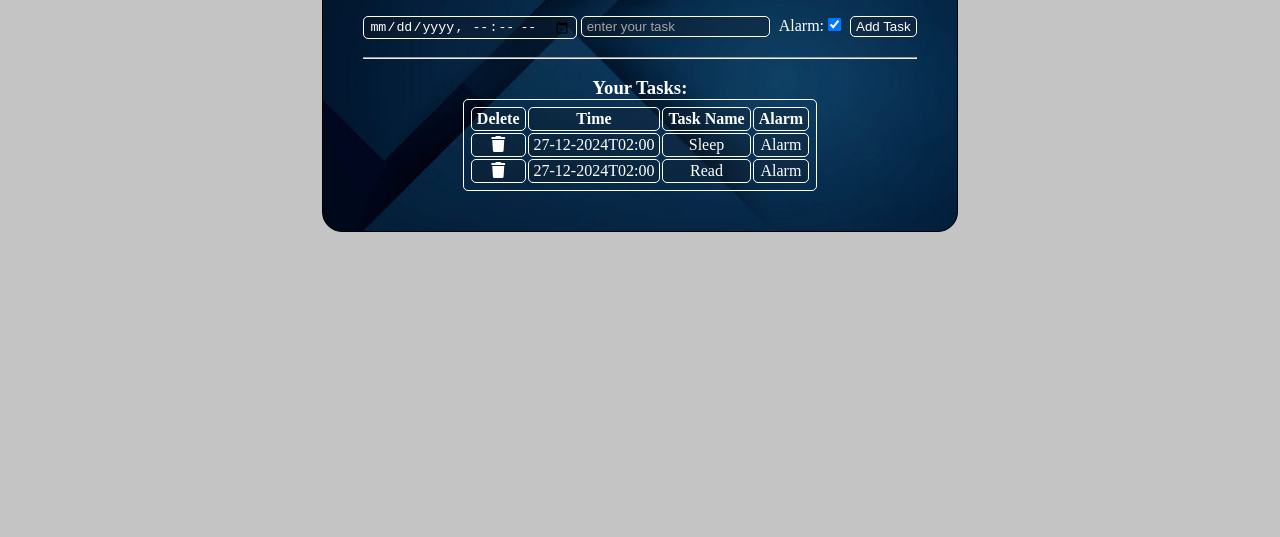
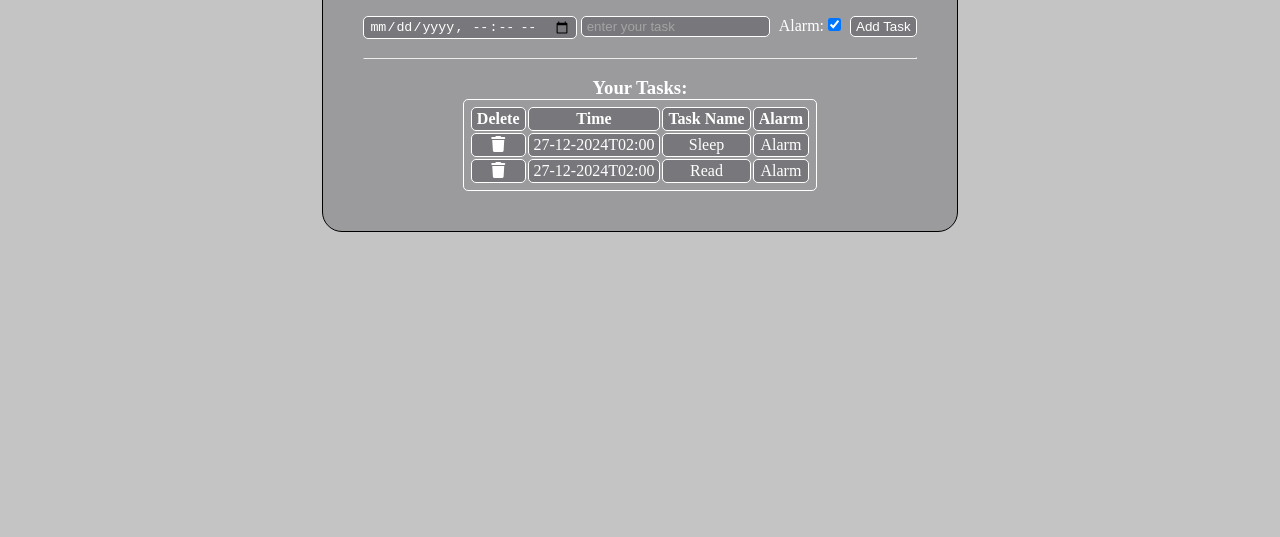
Before and after one commit to student00saurabh/todoApp, a plain HTML site: page index.html in a window 1280 px wide. Shown: the part 263-800 px from the top of the page. Drawn offline with Linux system fonts and the light colour scheme.

Commit message:
Update style.css

```diff
--- a/style.css
+++ b/style.css
@@ -39,7 +39,6 @@ img{
 .box2{
 	margin-top: 160px;
    background-color: rgba(43, 43, 52, 0.267);
-   background-image: url("desktop1.jpg");
    padding: 40px;
    border: 1px solid black;
    border-radius: 20px;
```
